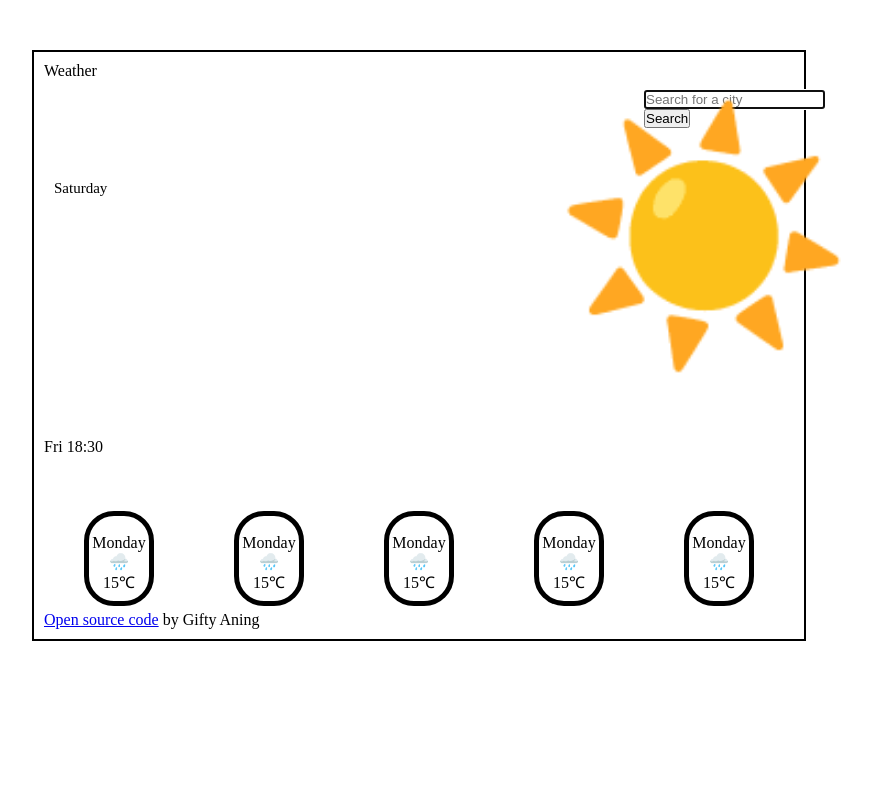
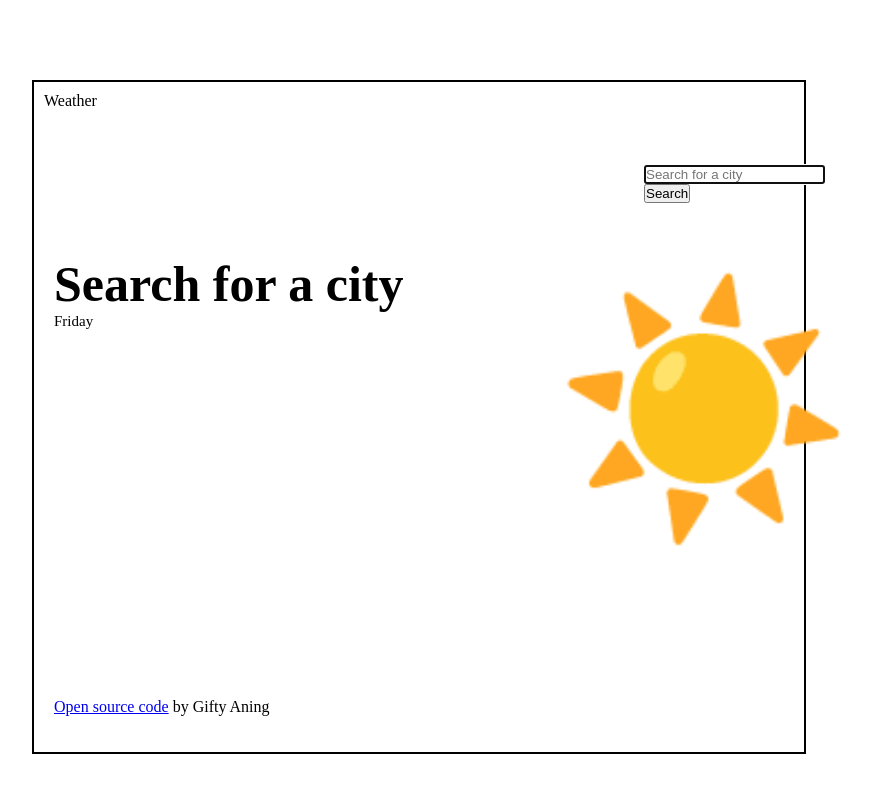
Before and after one commit to Giftyaning/Weather-App, a plain HTML site: page index.html in a window 1280 px wide. Shown: the whole page, without its empty margins (268-1140 px from the left). Drawn offline with nearby package versions, Linux system fonts and the light colour scheme.

Commit message:
Updated Html and CSS

```diff
--- a/index.html
+++ b/index.html
@@ -1,29 +1,43 @@
 <!DOCTYPE html>
+
 <html>
-  <head>
-    <title>Weater App</title>
-    <meta charset="UTF-8" />
-    <link rel="stylesheet" href="style.css">
-    <script src="https://unpkg.com/axios@1.1.2/dist/axios.min.js"></script>
-  </head>
 
+    <head>
+
+        <title>Weater App</title>
+
+        <meta charset="UTF-8" />
+
+        <link rel="stylesheet" href="src/style.css">
+
+        <script src="https://unpkg.com/axios@1.1.2/dist/axios.min.js"></script>
+
+    </head>
 
     <body>
+
         <main>
 
             <div class="container">
 
                 <h4>Weather</h4>
 
+                <form id="search-form">
 
-                <form id="search-form">
                     <input
+
                         type="text"
+
                         placeholder="Search for a city"
+
                         autocomplete="off"
+
                         autofocus="on"
+
                         id="search-text-input"
+
                     >
+
                     <input type="submit" value="Search">
 
                 </form>
@@ -31,129 +45,43 @@
                 <div class="location">
 
                     <div class="place">
-                    <h1 class="" id="city-name"></h1>
+
+                    <h1 class="" id="city-name">Search for a city</h1>
+
                     <h3>Saturday</h3>
+
                 </div>
 
                 <div class="weather">
+
                     <p>☀️</p>
+
                     <h1 id="temperature"></h1>
+
                 </div>
 
                 <div class="time" >
+
                     <div class="" id="set-time"></div>
+
                     <span class="" id="set-clock"></span>
-                </div>
 
-                <div class="days">
-                    <div class="box">
-                        <br />
-                        Monday
-                        <br />
-                        🌧️
-                        <br />
-                        15℃
-                        <br />
-                    </div>
-
-                    <div class="box">
-                        <br />
-                        Monday
-                        <br />
-                        🌧️
-                        <br />
-                        15℃
-                        <br />
-                    </div>
-
-                    <div class="box">
-                        <br />
-                        Monday
-                        <br />
-                        🌧️
-                        <br />
-                        15℃
-                        <br />
-                    </div>
-
-                    <div class="box">
-                        <br />
-                        Monday
-                        <br />
-                        🌧️
-                        <br />
-                        15℃
-                        <br />
-                    </div>
-
-                    <div class="box">
-                        <br />
-                        Monday
-                        <br />
-                        🌧️
-                        <br />
-                        15℃
-                        <br />
-                    </div>
                 </div>
 
                 <footer>
+
                     <a href="https://github.com/Giftyaning/Weather-App">Open source code</a>
+
                     by Gifty Aning
+
                 </footer>
+
             </div>
+
         </main>
+
+        <script src="src/index.js"></script>
+
     </body>
 
-    <script>
-        let now = new Date();
-
-        let time = document.querySelector("#set-time");
-        let date = now.getDate();
-        let year = now.getFullYear();
-        let hour = now.getHours();
-        if (hour < 10) { hour = `0${hour}`};
-
-        let minutes = now.getMinutes();
-        if (minutes < 10) { misnutes = `0${minutes}`};
-
-        let days = ["Sun", "Mon", "Tue", "Wed", "Thur", "Fri", "Sat"];
-        let day = days[now.getDay()];
-
-        let months = ["Jan", "Feb", "Mar", "Apr", "May", "Jun", "Jul", "Aug", "Sep", "Oct", "Nov", "Dec"];
-        let month = months[now.getMonth()];
-
-
-        time.innerHTML = `${day} ${hour}:${minutes}`;
-
-      function showTemperature(response) {
-        let temperature = Math.round(response.data.main.temp);
-        let temperatureElement = document.querySelector("#temperature");
-        temperatureElement.innerHTML = `${temperature}ºC`;
-      }
-
-      function getWeather(cityName) {
-        let apiUrl = `https://api.openweathermap.org/data/2.5/weather?q=${cityName}&appid=3980a7c8f2a782241a093131b099f993&units=metric`;
-        axios.get(apiUrl).then(showTemperature);
-      }
-
-        function search(event) {
-            event.preventDefault();
-            let searchInput = document.querySelector("#search-text-input");
-
-
-
-            let h1 = document.querySelector("#city-name");
-            h1.innerHTML = `${searchInput.value}`;
-
-
-            let cityName = searchInput.value;
-            getWeather(cityName);
-        }
-
-        let form = document.querySelector("#search-form")
-
-        form.addEventListener("submit", search);
-
-    </script>
 </html>
--- /dev/null
+++ b/src/index.js
@@ -0,0 +1,129 @@
+//function to give the current time and date.
+
+let now = new Date();
+
+let time = document.querySelector("#set-time");
+
+let current = document.querySelector("h3");
+
+let date = now.getDate();
+
+let year = now.getFullYear();
+
+let hour = now.getHours();
+
+if (hour < 10) {
+
+hour = `0${hour}`;
+
+}
+
+let minutes = now.getMinutes();
+
+if (minutes < 10) {
+
+minutes = `0${minutes}`;
+
+}
+
+let days = ["Sunday", "Monday", "Tuesday", "Wednesday", "Thursday", "Friday", "Saturday"];
+
+let day = days[now.getDay()];
+
+let months = ["Jan", "Feb", "Mar", "Apr", "May", "Jun", "Jul", "Aug", "Sep", "Oct", "Nov", "Dec"];
+
+let month = months[now.getMonth()];
+
+current.innerHTML = `${day}`;
+
+//Function to show current temperature.
+
+function showTemperature(response) {
+
+let temperature = Math.round(response.data.main.temp);
+
+let temperatureElement = document.querySelector("#temperature");
+
+temperatureElement.innerHTML = `${temperature}ºC`;
+
+}
+
+//Function to get the weather data for a specific city.
+
+function getWeather(cityName) {
+
+let apiUrl = `https://api.openweathermap.org/data/2.5/weather?q=${cityName}&appid=3980a7c8f2a782241a093131b099f993&units=metric`;
+
+axios.get(apiUrl).then(showTemperature);
+
+}
+
+//Function for search event.
+
+function search(event) {
+
+event.preventDefault();
+
+let searchInput = document.querySelector("#search-text-input");
+
+let h1 = document.querySelector("#city-name");
+
+h1.innerHTML = `${searchInput.value}`;
+
+let cityName = searchInput.value;
+
+getWeather(cityName);
+
+getCurrentTime(cityName);
+
+searchInput.value = "";
+
+}
+
+let form = document.querySelector("#search-form")
+
+form.addEventListener("submit", search);
+
+// Function to handle the page load event
+
+function onPageLoad() {
+
+updateDateTime();
+
+setInterval(updateDateTime, 1000); // Update date and time every second
+
+}
+
+window.addEventListener("load", onPageLoad);
+
+function getCurrentTime(cityName) {
+
+let apiUrl = `http://worldtimeapi.org/api/timezone/Europe/${cityName}`;
+
+axios.get(apiUrl).then(showCurrentTime).catch(handleError);
+
+}
+
+//To get current time
+
+function showCurrentTime(response) {
+
+let currentTimeElement = document.querySelector("#set-clock");
+
+let currentDateTime = new Date(response.data.datetime);
+
+let hour = currentDateTime.getHours().toString().padStart(2, "0");
+
+let minutes = currentDateTime.getMinutes().toString().padStart(2, "0");
+
+currentTimeElement.textContent = `${hour}:${minutes}`;
+
+}
+
+//To handle errors if necessary
+
+function handleError(error) {
+
+console.log(error);
+
+}
--- a/style.css
+++ b/src/style.css
@@ -4,88 +4,129 @@
 }
 
 .container {
-    margin: 50px 300px;
+
+    margin: 80px 300px;
+
     padding: 10px;
+
     border: 2px solid black;
+
     width: 750px;
+
+    height: 650px;
+
 }
 
 button {
+
     margin: 5px;
+
     padding: 10px;
+
     border: 2px solid black;
+
     margin-left: 10px;
+
 }
 
 h4 {
+
     font-weight: lighter;
+
 }
 
 form {
+
     margin: 55px;
+
     margin-left: 600px;
+
     border-radius: 10px;
+
     height: 35px;
-    margin-top: 10px;
+
 }
 
 .place {
+
     margin: 10px;
+
     margin-top: 50px;
+
 }
 
 h1 {
+
     font-family: "PT Serif", serif;
+
     font-size: 50px;
+
 }
 
 h3 {
+
     font-family: "PT Serif", serif;
+
     font-size: 15px;
+
     font-weight: lighter;
+
 }
 
 .weather {
+
     display: block;
+
     margin-top: -110px;
+
     margin-left: 500px;
+
 }
 
 p {
+
     margin-left: 10px;
+
     font-size: 15em;
+
+    margin-top: 50px;
+
 }
 
 h1.degrees {
+
     margin-left: 100px;
+
     padding: 20px;
+
     margin: 5px;
+
     margin-top: -50px;
+
 }
 
 .time {
-    margin-top: 60px;
+
+    margin-top: -65px;
+
+    font-size: 30px;
+
 }
 
 .clock {
+
     margin: 700px;
-    margin-top: -55px;
+
+    margin-top: -50px;
+
 }
 
-.days {
-    display: flex;
-    margin-top: 15em;
-    justify-content: space-around;
-    margin-top: 50px;
+footer {
+
+    position: fixed;
+
+    top: 43em;
+
+    padding: 10px;
+
 }
-
-.box {
-    display: block;
-    text-align: center;
-    border-radius: 1px;
-    border: 5px solid black;
-    margin: 5px;
-    height: 85px;
-    width: 60px;
-    border-radius: 30px;
-}
```
